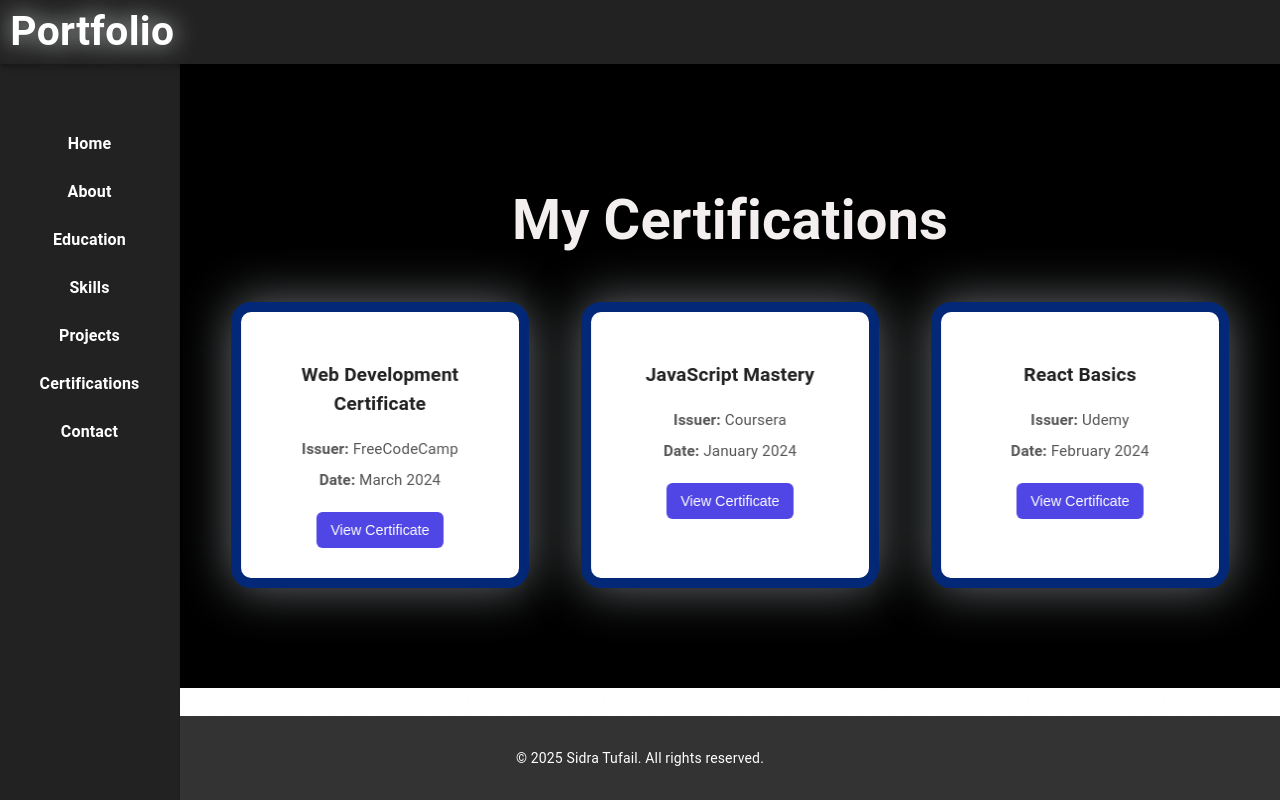
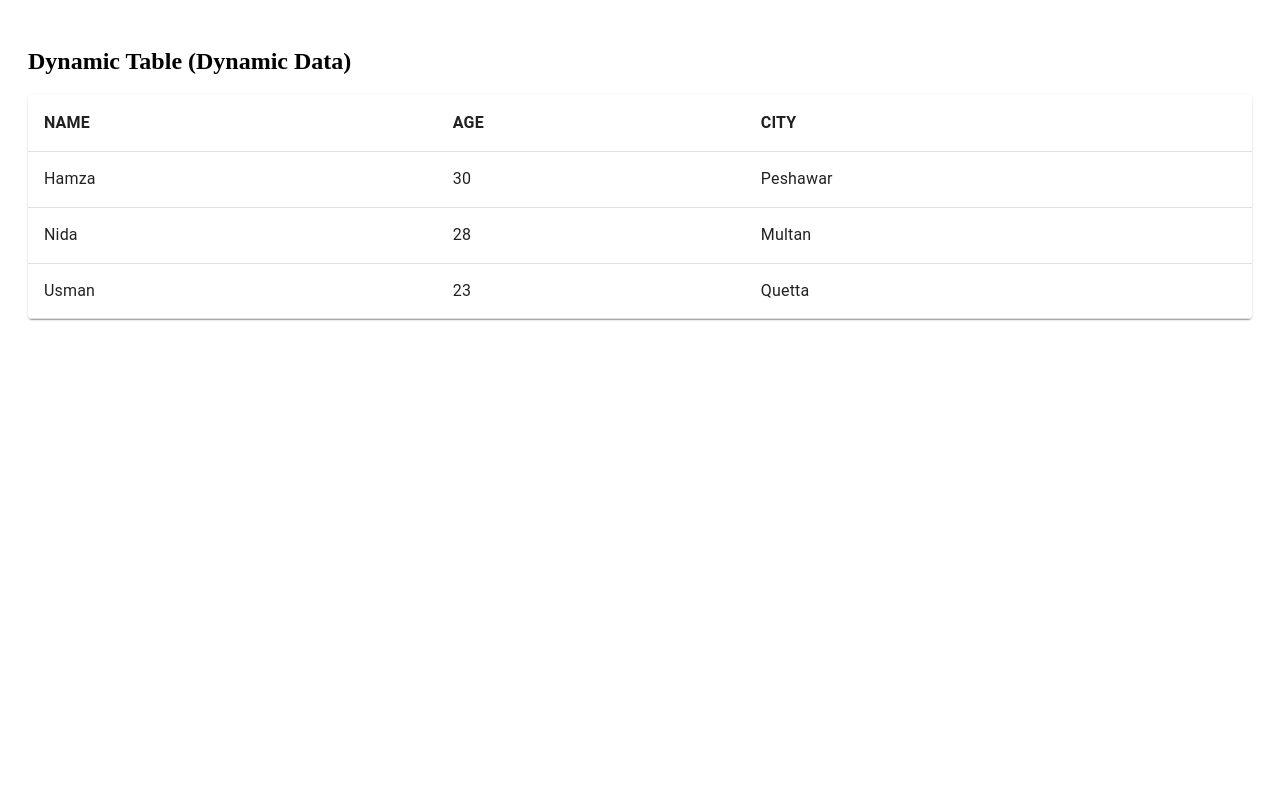
Before and after one commit to sidi-125/file-4, a React (Create React App) app: page /Certifications in a window 1280 px wide. Built offline with nearby package versions, Linux system fonts and the light colour scheme.

Commit message:
add data

```diff
--- a/src/App.js
+++ b/src/App.js
@@ -1,32 +1,20 @@
-// src/App.jsx
+// AppDynamic.jsx
 import React from 'react';
-import { BrowserRouter as Router, Routes, Route } from 'react-router-dom';
-import Layout from './Layout'; // Layout component
-import About from './Pages/About';
-import Contact from './Pages/Contact';
-import Skills from './Pages/Skills';
-import Projects from './Pages/Projects';
-import Certifications from './Pages/Certifications';
-import Education from './Pages/Education';
-import Home from './Pages/Home';
-import './App.css';
+import DynamicTable from './Pages/Dynamic'; // Importing the Dynamic Table component
 
-function App() {
+function AppDynamic() {
+  const dynamicData = [
+    { name: 'Hamza', age: 30, city: 'Peshawar' },
+    { name: 'Nida', age: 28, city: 'Multan' },
+    { name: 'Usman', age: 23, city: 'Quetta' },
+  ];
+
   return (
-    <Router>
-      <Routes>
-        <Route path="/" element={<Layout />}>
-          <Route index element={<Home />} />
-          <Route path="About" element={<About />} />
-          <Route path="Contact" element={<Contact />} />
-          <Route path="Skills" element={<Skills />} />
-          <Route path="Projects" element={<Projects />} />
-          <Route path="Certifications" element={<Certifications />} />
-          <Route path="Education" element={<Education />} />
-        </Route>
-      </Routes>
-    </Router>
+    <div style={{ padding: '20px' }}>
+      <h2>Dynamic Table (Dynamic Data)</h2>
+      <DynamicTable data={dynamicData} />
+    </div>
   );
 }
 
-export default App;
+export default AppDynamic;
--- /dev/null
+++ b/src/Pages/Dynamic/index.jsx
@@ -0,0 +1,53 @@
+// DynamicTable.jsx
+import React from 'react';
+import {
+  Table,
+  TableBody,
+  TableCell,
+  TableContainer,
+  TableHead,
+  TableRow,
+  Paper,
+  useMediaQuery,
+  Typography,
+} from '@mui/material';
+import { useTheme } from '@mui/material/styles';
+
+// Dynamic Table (Dynamic Columns)
+const DynamicTable = ({ data }) => {
+  const theme = useTheme();
+  const isMobile = useMediaQuery(theme.breakpoints.down('sm'));
+
+  if (!data || data.length === 0) return <Typography>No data provided.</Typography>;
+
+  const columns = Object.keys(data[0]);
+
+  return (
+    <TableContainer component={Paper} sx={{ marginBottom: '20px' }}>
+      <Table>
+        <TableHead>
+          <TableRow>
+            {columns.map((col, index) => (
+              <TableCell key={index} sx={{ fontWeight: 'bold', fontSize: isMobile ? '12px' : '16px' }}>
+                {col.toUpperCase()}
+              </TableCell>
+            ))}
+          </TableRow>
+        </TableHead>
+        <TableBody>
+          {data.map((row, rowIndex) => (
+            <TableRow key={rowIndex}>
+              {columns.map((col, colIndex) => (
+                <TableCell key={colIndex} sx={{ fontSize: isMobile ? '12px' : '16px' }}>
+                  {row[col]}
+                </TableCell>
+              ))}
+            </TableRow>
+          ))}
+        </TableBody>
+      </Table>
+    </TableContainer>
+  );
+};
+
+export default DynamicTable;
```
